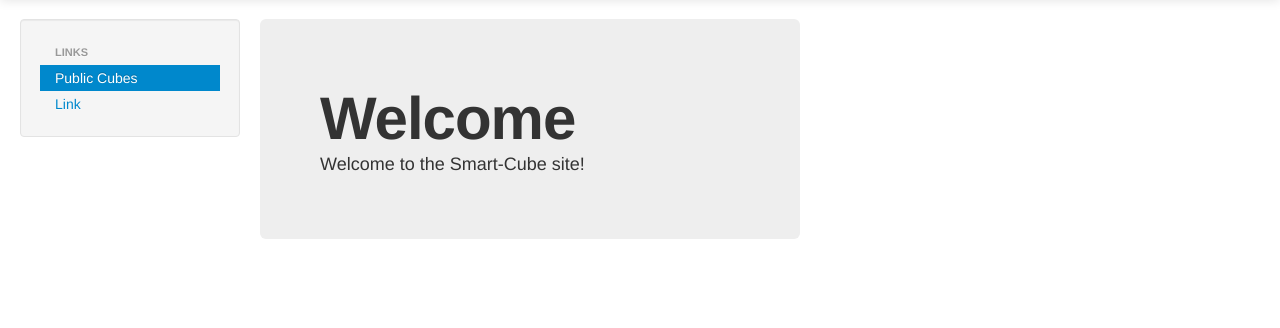
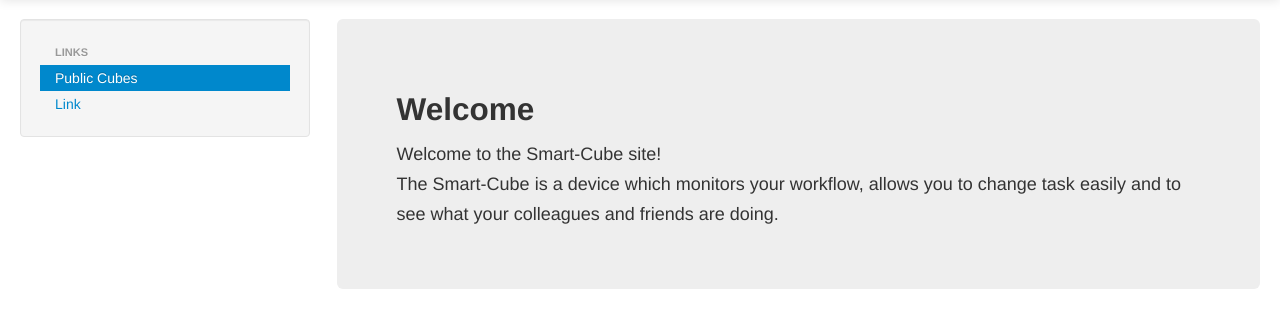
Before and after one commit to bac2/3YP-Smart-Cube, a Python web app: template web/templates/index.html in a window 1280 px wide. Shown: the part 41-369 px from the top of the page. Run offline with Jinja, Linux system fonts and the light colour scheme; the template is opened without the code that fills it, so the values that code supplies are empty.

Commit message:
More changes to the look of the index

```diff
--- a/web/templates/index.html
+++ b/web/templates/index.html
@@ -24,7 +24,8 @@
     </div>
 
     <!--NavBar and main content-->
-    <div class="row container-fluid">
+    <div class="container-fluid">
+	<div class="row-fluid">
    	    <div class="span3">
 	        <div class="well sidebar-nav">
                     <ul class="nav nav-list">
@@ -34,10 +35,12 @@
 	            </ul>
 	       </div>
 	    </div>
-	<div class="span7">
+	    <div class="span9">
 		<div class="hero-unit main-header">
-			<h1>Welcome</h1>
-			Welcome to the Smart-Cube site!
+			    <h2>Welcome</h2>
+			    Welcome to the Smart-Cube site!<br/>
+			    The Smart-Cube is a device which monitors your workflow, allows you to change task easily and to see what your colleagues and friends are doing.
+		</div>
 	    </div>
 	</div>
     </div>
```
Lines whose indentation alone changed are shown as unchanged.
